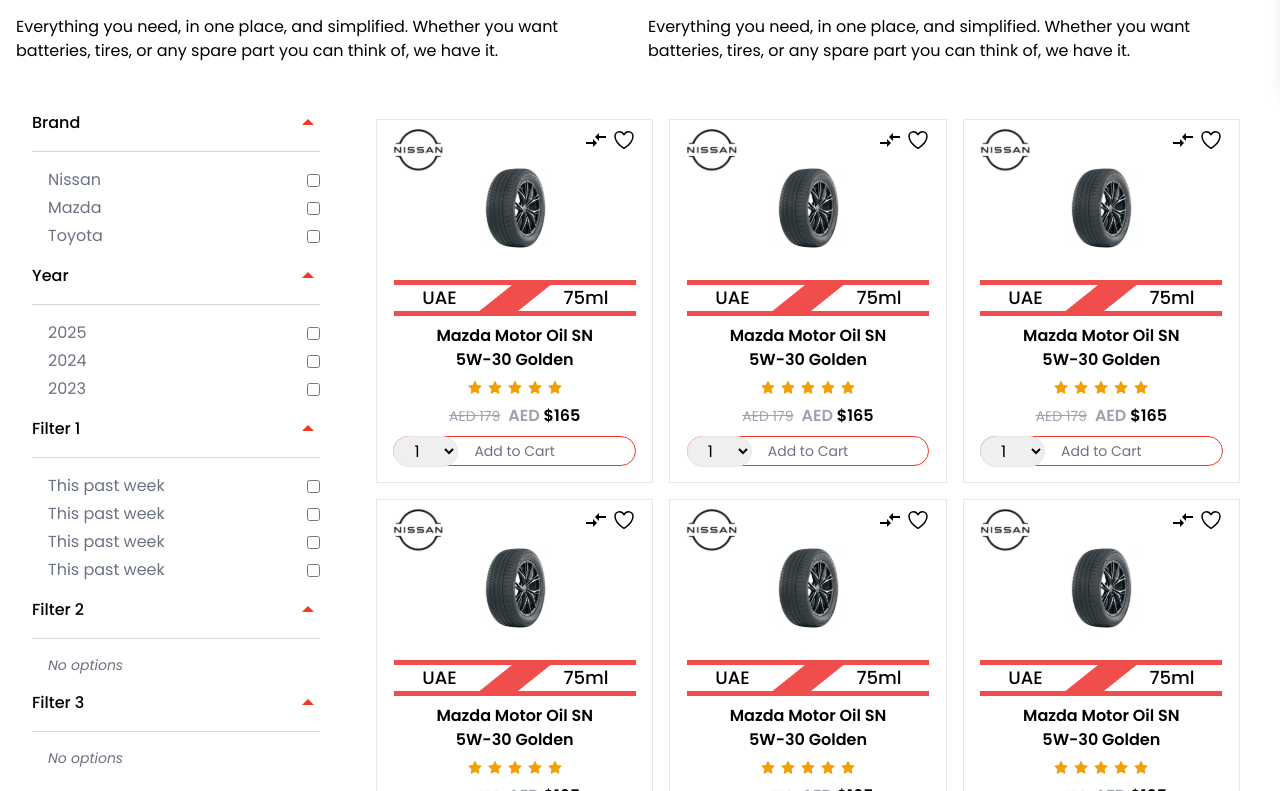
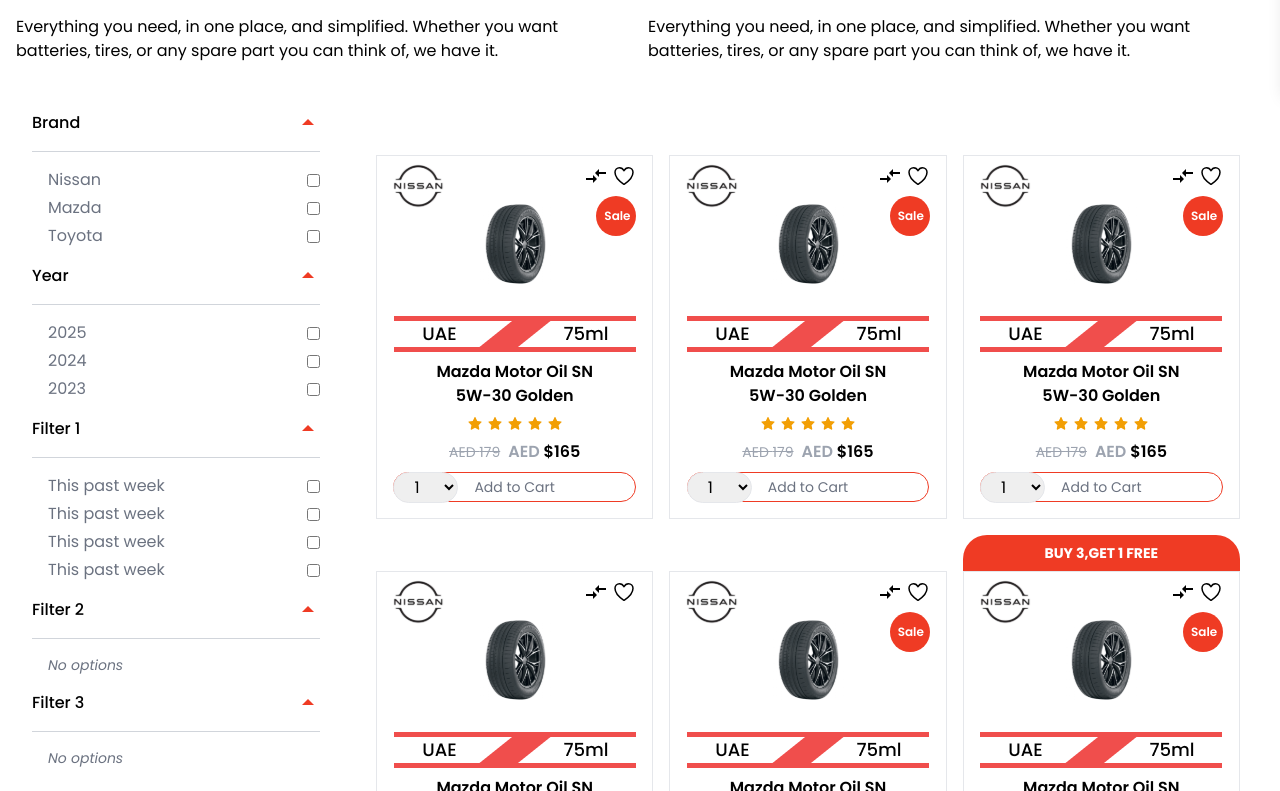
Before and after one commit to momarzouq/O2Mart, a React (Vite) app: page /rims in a window 1280 px wide. Shown: the part 709-1500 px from the top of the page. Built offline with nearby package versions, Linux system fonts and the light colour scheme.

Commit message:
add sale and offer to cards

```diff
--- a/src/components/FiltersAndProducts.jsx
+++ b/src/components/FiltersAndProducts.jsx
@@ -98,9 +98,15 @@
         <div className="flex-[3] bg-white p-6 rounded-md ">
           <div className="grid-custom gap-4">
             {paginatedProducts.map((product) => (
+              <div className="relative">
+                {product.offer && (
+                  <p className="absolute top-0 left-0 right-0 text-center py-2 bg-Brand rounded-t-3xl text-sm font-bold text-white">
+                    BUY 3,GET 1 FREE
+                  </p>
+                )}
                 <div
                   key={product.id}
-                className="relative flex flex-col items-center justify-center border p-4 space-y-2"
+                  className="relative mt-9 flex flex-col items-center justify-center border p-4 space-y-2"
                 >
                   {/* Brand Of Product & Add To Favorit & Comprison */}
                   <div className=" flex items-center">
@@ -113,6 +119,11 @@
                     <Link to="/comparsion">
                       <MdOutlineCompareArrows className="absolute right-11 top-2 size-6 hover:text-Brand" />
                     </Link>
+                    {product.sale && (
+                      <span className="absolute right-4 top-10 h-10 w-10 text-xs font-semibold px-2 py-3 text-white rounded-full bg-Brand">
+                        Sale
+                      </span>
+                    )}
                   </div>
                   <Link to={`/product/${product.id}`}>
                     <img
@@ -139,7 +150,8 @@
                       </span>
                     )}
                     <span className="font-semibold">
-                    <span className="text-gray-400">AED</span> ${product.price}
+                      <span className="text-gray-400">AED</span> $
+                      {product.price}
                     </span>
                   </div>
 
@@ -153,6 +165,7 @@
                     <button className=" text-sm text-gray-500 border border-Brand rounded-2xl py-1 md:py-0.5 px-20 xl:px-10">
                       Add to Cart
                     </button>
+                  </div>
                 </div>
               </div>
             ))}
--- a/src/pages/auto-parts/Index.jsx
+++ b/src/pages/auto-parts/Index.jsx
@@ -30,6 +30,7 @@
       price: 165,
       originalPrice: 179,
       sale: true,
+      offer:false,
       volume: Volum,
       image: Tyers,
       rating: 5,
@@ -40,7 +41,8 @@
       name: "Mazda Motor Oil SN 5W-30 Golden",
       price: 165,
       originalPrice: 179,
-      sale: true,
+      sale: false,
+      offer:false,
       volume: Volum,
       image: Tyers,
       rating: 5,
@@ -52,6 +54,7 @@
       price: 165,
       originalPrice: 179,
       sale: true,
+      offer:true,
       volume: Volum,
       image: Tyers,
       rating: 5,
@@ -63,6 +66,7 @@
       price: 165,
       originalPrice: 179,
       sale: false,
+      offer:false,
       volume: Volum,
       image: Tyers,
       rating: 5,
@@ -74,6 +78,7 @@
       price: 165,
       originalPrice: 179,
       sale: true,
+      offer:false,
       volume: Volum,
       image: Tyers,
       rating: 5,
@@ -84,7 +89,8 @@
       name: "Mazda Motor Oil SN 5W-30 Golden",
       price: 165,
       originalPrice: 179,
-      sale: true,
+      sale: false,
+      offer:false,
       volume: Volum,
       image: Tyers,
       rating: 5,
@@ -96,6 +102,7 @@
       price: 165,
       originalPrice: 179,
       sale: false,
+      offer:false,
       volume: Volum,
       image: Tyers,
       rating: 5,
@@ -107,6 +114,7 @@
       price: 165,
       originalPrice: 179,
       sale: true,
+      offer:false,
       volume: Volum,
       image: Tyers,
       rating: 5,
@@ -118,6 +126,7 @@
       price: 165,
       originalPrice: 179,
       sale: true,
+      offer:false,
       volume: Volum,
       image: Tyers,
       rating: 5,
--- a/src/pages/batteries/Index.jsx
+++ b/src/pages/batteries/Index.jsx
@@ -28,6 +28,7 @@
       price: 165,
       originalPrice: 179,
       sale: true,
+      offer: false,
       volume: Volum,
       image: Tyers,
       rating: 5,
@@ -38,7 +39,8 @@
       name: "Mazda Motor Oil SN 5W-30 Golden",
       price: 165,
       originalPrice: 179,
-      sale: true,
+      sale: false,
+      offer: false,
       volume: Volum,
       image: Tyers,
       rating: 5,
@@ -50,6 +52,7 @@
       price: 165,
       originalPrice: 179,
       sale: true,
+      offer: true,
       volume: Volum,
       image: Tyers,
       rating: 5,
@@ -61,6 +64,7 @@
       price: 165,
       originalPrice: 179,
       sale: false,
+      offer: false,
       volume: Volum,
       image: Tyers,
       rating: 5,
@@ -72,6 +76,7 @@
       price: 165,
       originalPrice: 179,
       sale: true,
+      offer: false,
       volume: Volum,
       image: Tyers,
       rating: 5,
@@ -82,7 +87,8 @@
       name: "Mazda Motor Oil SN 5W-30 Golden",
       price: 165,
       originalPrice: 179,
-      sale: true,
+      sale: false,
+      offer: false,
       volume: Volum,
       image: Tyers,
       rating: 5,
@@ -94,6 +100,7 @@
       price: 165,
       originalPrice: 179,
       sale: false,
+      offer: false,
       volume: Volum,
       image: Tyers,
       rating: 5,
@@ -105,6 +112,7 @@
       price: 165,
       originalPrice: 179,
       sale: true,
+      offer: false,
       volume: Volum,
       image: Tyers,
       rating: 5,
@@ -116,6 +124,7 @@
       price: 165,
       originalPrice: 179,
       sale: true,
+      offer: false,
       volume: Volum,
       image: Tyers,
       rating: 5,
--- a/src/pages/rims/Index.jsx
+++ b/src/pages/rims/Index.jsx
@@ -28,6 +28,7 @@
       price: 165,
       originalPrice: 179,
       sale: true,
+      offer: false,
       volume: Volum,
       image: Tyers,
       rating: 5,
@@ -39,6 +40,7 @@
       price: 165,
       originalPrice: 179,
       sale: true,
+      offer: false,
       volume: Volum,
       image: Tyers,
       rating: 5,
@@ -50,6 +52,7 @@
       price: 165,
       originalPrice: 179,
       sale: true,
+      offer: false,
       volume: Volum,
       image: Tyers,
       rating: 5,
@@ -61,6 +64,7 @@
       price: 165,
       originalPrice: 179,
       sale: false,
+      offer:false,
       volume: Volum,
       image: Tyers,
       rating: 5,
@@ -72,6 +76,7 @@
       price: 165,
       originalPrice: 179,
       sale: true,
+      offer:false,
       volume: Volum,
       image: Tyers,
       rating: 5,
@@ -83,6 +88,7 @@
       price: 165,
       originalPrice: 179,
       sale: true,
+      offer:true,
       volume: Volum,
       image: Tyers,
       rating: 5,
@@ -94,6 +100,7 @@
       price: 165,
       originalPrice: 179,
       sale: false,
+      offer:false,
       volume: Volum,
       image: Tyers,
       rating: 5,
@@ -105,6 +112,7 @@
       price: 165,
       originalPrice: 179,
       sale: true,
+      offer:false,
       volume: Volum,
       image: Tyers,
       rating: 5,
@@ -116,6 +124,7 @@
       price: 165,
       originalPrice: 179,
       sale: true,
+      offer:false,
       volume: Volum,
       image: Tyers,
       rating: 5,
--- a/src/pages/tires/Index.jsx
+++ b/src/pages/tires/Index.jsx
@@ -32,6 +32,7 @@
       price: 165,
       originalPrice: 179,
       sale: true,
+      offer:false,
       volume: Volum,
       image: Tyers,
       rating: 5,
@@ -42,7 +43,8 @@
       name: "Mazda Motor Oil SN 5W-30 Golden",
       price: 165,
       originalPrice: 179,
-      sale: true,
+      sale: false,
+      offer:false,
       volume: Volum,
       image: Tyers,
       rating: 5,
@@ -54,6 +56,7 @@
       price: 165,
       originalPrice: 179,
       sale: true,
+      offer:true,
       volume: Volum,
       image: Tyers,
       rating: 5,
@@ -65,6 +68,7 @@
       price: 165,
       originalPrice: 179,
       sale: false,
+      offer:false,
       volume: Volum,
       image: Tyers,
       rating: 5,
@@ -76,6 +80,7 @@
       price: 165,
       originalPrice: 179,
       sale: true,
+      offer:false,
       volume: Volum,
       image: Tyers,
       rating: 5,
@@ -86,7 +91,8 @@
       name: "Mazda Motor Oil SN 5W-30 Golden",
       price: 165,
       originalPrice: 179,
-      sale: true,
+      sale: false,
+      offer:false,
       volume: Volum,
       image: Tyers,
       rating: 5,
@@ -98,6 +104,7 @@
       price: 165,
       originalPrice: 179,
       sale: false,
+      offer:false,
       volume: Volum,
       image: Tyers,
       rating: 5,
@@ -109,6 +116,7 @@
       price: 165,
       originalPrice: 179,
       sale: true,
+      offer:false,
       volume: Volum,
       image: Tyers,
       rating: 5,
@@ -120,6 +128,7 @@
       price: 165,
       originalPrice: 179,
       sale: true,
+      offer:false,
       volume: Volum,
       image: Tyers,
       rating: 5,
```
Lines whose indentation alone changed are shown as unchanged.
